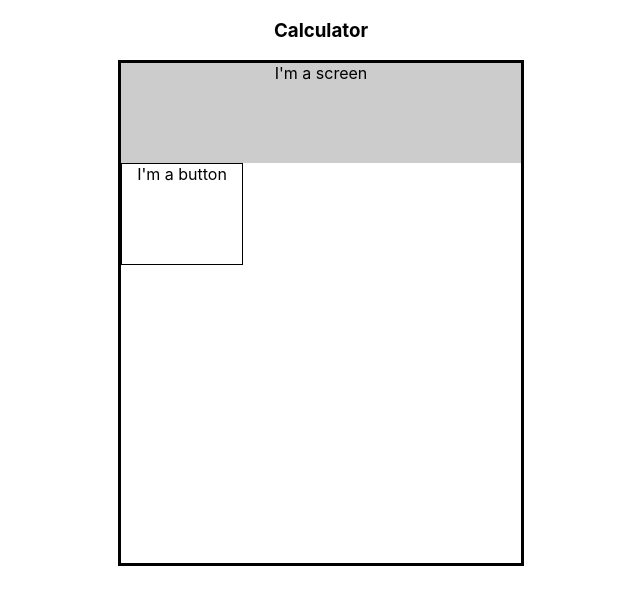
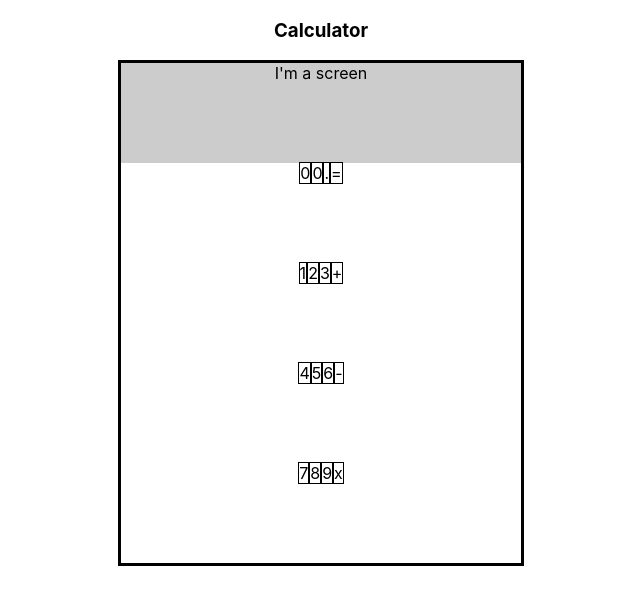
Before and after one commit to clairemuller/calculator, a React (Create React App) app: page / in a window 1280 px wide. Shown: the top 604 px of the page, without its empty margins (319-959 px from the left). Built offline with nearby package versions, Linux system fonts and the light colour scheme.

Commit message:
add buttons

```diff
--- a/src/App.css
+++ b/src/App.css
@@ -14,8 +14,12 @@
   height: 100px;
 }
 
+.row {
+  height: 100px;
+  width: 400px;
+}
+
 .button {
   border: 1px solid black;
-  width: 30%;
-  height: 20%;
+  display: inline;
 }
--- a/src/Button.js
+++ b/src/Button.js
@@ -1,12 +1,14 @@
 import React from 'react';
 import './App.css';
 
-function Button() {
-  return (
-    <div className="button">
-      I'm a button
-    </div>
-  );
+class Button extends React.Component {
+  render() {
+    return (
+      <div className="button">
+        {this.props.label}
+      </div>
+    );
+  }
 }
 
 export default Button;
--- a/src/Calculator.js
+++ b/src/Calculator.js
@@ -7,7 +7,30 @@ function Calculator() {
   return (
     <div className="calculator">
       <Screen />
-      <Button />
+      <div className='row' id='row1'>
+        <Button label='0' />
+        <Button label='0' />
+        <Button label='.' />
+        <Button label='=' />
+      </div>
+      <div className='row' id='row2'>
+        <Button label='1' />
+        <Button label='2' />
+        <Button label='3' />
+        <Button label='+' />
+      </div>
+      <div className='row' id='row3'>
+        <Button label='4' />
+        <Button label='5' />
+        <Button label='6' />
+        <Button label='-' />
+      </div>
+      <div className='row' id='row4'>
+        <Button label='7' />
+        <Button label='8' />
+        <Button label='9' />
+        <Button label='x' />
+      </div>
     </div>
   );
 }
```
